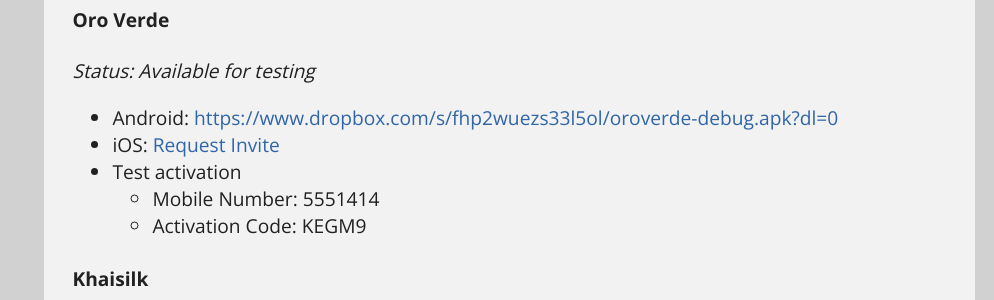
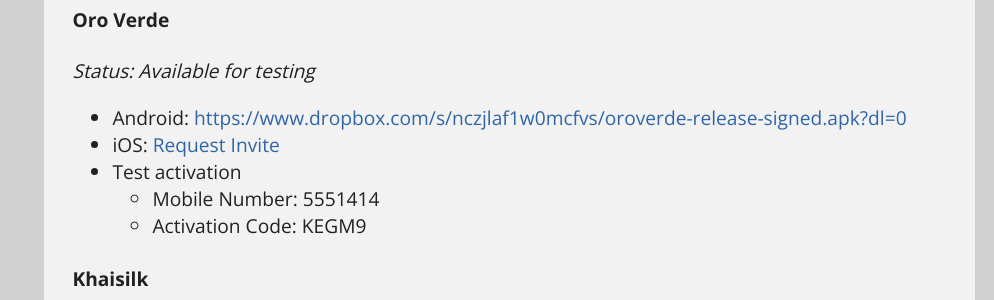
Before and after one commit to hmccode/hmccode.github.io, a Jekyll site: the page built from _posts/2016-07-23-mobile-apps.md, in a window 1280 px wide and 900 px high, scrolled down 2847 px. Shown: the part 156-456 px from the top of the window, without its empty margins (286-1280 px from the left). Built offline with Jekyll 4.4.1, drawn with Linux system fonts in a browser that asks for light colours; nearby versions of some CDN libraries; a script that is not in the unit is left out; part of the change alters nothing that is shown.

Commit message:
Updated Oro Verde to point to teh release mode

```diff
--- a/_posts/2016-07-23-mobile-apps.md
+++ b/_posts/2016-07-23-mobile-apps.md
@@ -117,7 +117,7 @@ _Status: Available for testing_
 
 _Status: Available for testing_
 
-* Android: <https://www.dropbox.com/s/fhp2wuezs33l5ol/oroverde-debug.apk?dl=0>
+* Android: <https://www.dropbox.com/s/nczjlaf1w0mcfvs/oroverde-release-signed.apk?dl=0>
 * iOS: [Request Invite](mailto:ios@clubhotel.com?subject=Invitation for Oro Verde&body=Please send an invite @)
 * Test activation
   - Mobile Number: 5551414
```
